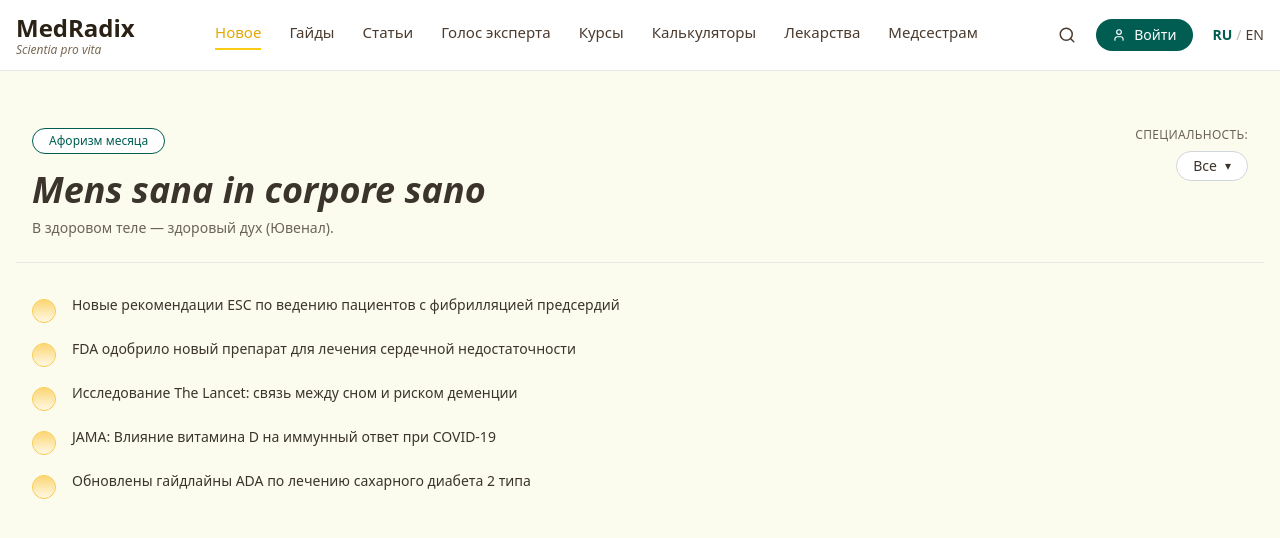
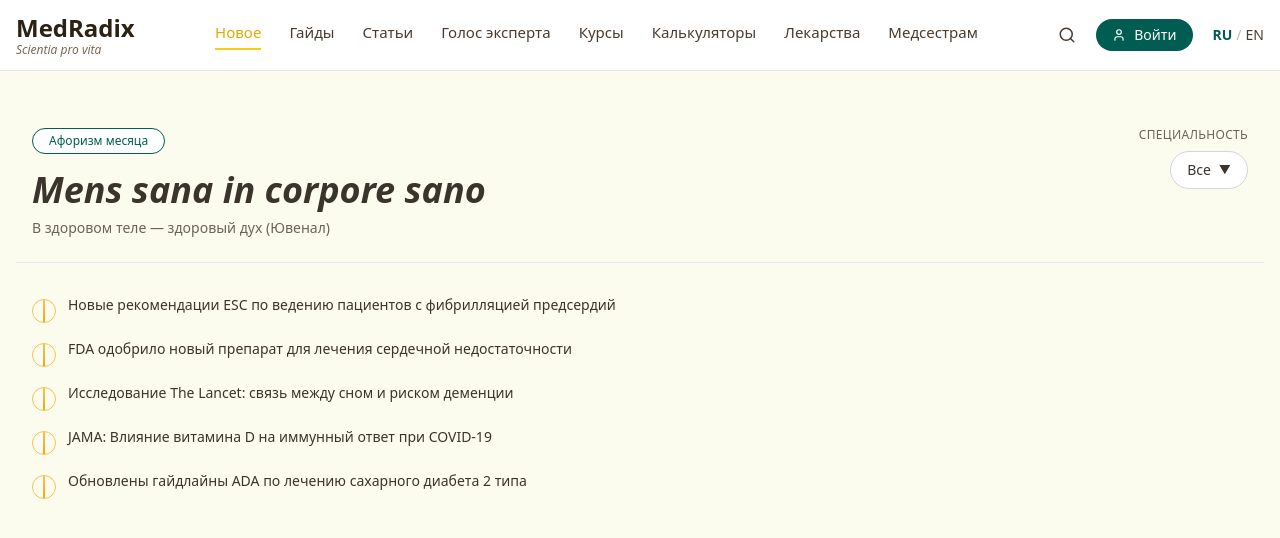
Before and after one commit to NMaryko/MedRadix, a Next.js app: page / in a window 1280 px wide. Shown: the top 538 px of the page. Built offline with nearby package versions, Linux system fonts and the light colour scheme.

Commit message:
Refactor news items into a separate array

```diff
--- a/app/page.tsx
+++ b/app/page.tsx
@@ -1,4 +1,12 @@
 export default function HomePage() {
+  const newsItems = [
+    'Новые рекомендации ESC по ведению пациентов с фибрилляцией предсердий',
+    'FDA одобрило новый препарат для лечения сердечной недостаточности',
+    'Исследование The Lancet: связь между сном и риском деменции',
+    'JAMA: Влияние витамина D на иммунный ответ при COVID-19',
+    'Обновлены гайдлайны ADA по лечению сахарного диабета 2 типа',
+  ];
+
   return (
     <main className="bg-[#fcfcee] min-h-screen">
       {/* Блок афоризма и фильтра специальности */}
@@ -15,18 +23,18 @@ export default function HomePage() {
             </h1>
 
             <p className="mt-2 text-sm text-[#6b635a]">
-              В здоровом теле — здоровый дух (Ювенал).
+              В здоровом теле — здоровый дух (Ювенал)
             </p>
           </div>
 
           {/* Правая часть — специальность */}
-          <div className="flex flex-col items-end gap-2">
-            <span className="text-xs uppercase tracking-wide text-[#6b635a]">
-              Специальность:
+          <div className="hidden md:flex flex-col items-end gap-2">
+            <span className="text-xs text-[#6b635a] uppercase tracking-wide">
+              Специальность
             </span>
-            <button className="inline-flex items-center gap-2 px-4 py-1 text-sm rounded-full border border-gray-300 bg-white text-[#3b342d]">
+            <button className="inline-flex items-center gap-2 border border-gray-300 rounded-full px-4 py-2 text-sm text-[#3b342d] bg-white hover:border-[#015d52] hover:text-[#015d52] transition-colors">
               Все
-              <span className="text-xs">▾</span>
+              <span className="text-xs">▼</span>
             </button>
           </div>
         </div>
@@ -35,17 +43,11 @@ export default function HomePage() {
       {/* Список новостей, как на старом сайте */}
       <section className="max-w-[1360px] mx-auto px-4 py-8">
         <ul className="space-y-4">
-          {[
-            'Новые рекомендации ESC по ведению пациентов с фибрилляцией предсердий',
-            'FDA одобрило новый препарат для лечения сердечной недостаточности',
-            'Исследование The Lancet: связь между сном и риском деменции',
-            'JAMA: Влияние витамина D на иммунный ответ при COVID-19',
-            'Обновлены гайдлайны ADA по лечению сахарного диабета 2 типа',
-          ].map((title, index) => (
-            <li key={index} className="flex items-start gap-4">
-              {/* Иконка-кружок с мягкой «молнией» */}
-              <div className="mt-1 h-6 w-6 flex items-center justify-center rounded-full border border-[#f9c94a] bg-[#fff9e6] relative overflow-hidden">
-                <span className="absolute inset-0 bg-gradient-to-b from-[#f9c94a] to-transparent animate-pulse" />
+          {newsItems.map((title, index) => (
+            <li key={index} className="flex items-start gap-3">
+              {/* Иконка-кружок с «молнией» */}
+              <div className="mt-1 h-6 w-6 flex items-center justify-center rounded-full border border-[#f5c154] relative overflow-hidden">
+                <span className="absolute inset-y-0 w-[2px] bg-gradient-to-b from-[#f5c154] to-[#f0a800]" />
               </div>
 
               <p className="text-sm text-[#3b342d]">{title}</p>
```
